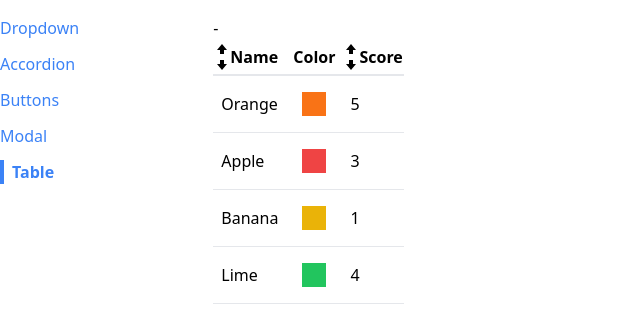
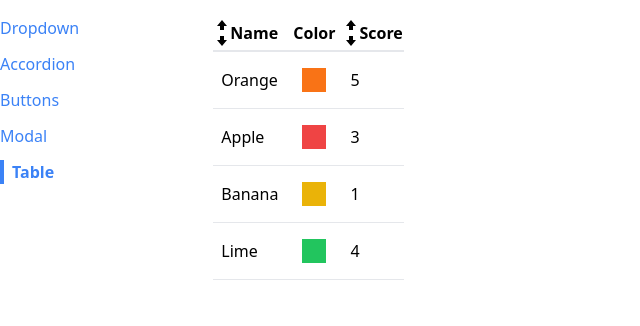
Before and after one commit to ingvillajimenez/comps, a React (Create React App) app: page /table in a window 1280 px wide. Shown: the top 326 px of the page, without its empty margins (0-640 px from the left). Built offline with nearby package versions, Linux system fonts and the light colour scheme.

Commit message:
Resetting Sort Order

```diff
--- a/src/components/SortableTable.js
+++ b/src/components/SortableTable.js
@@ -8,6 +8,12 @@
   const { config, data } = props;
 
   const handleClick = (label) => {
+    if (sortBy && label !== sortBy) {
+      setSortOrder("asc");
+      setSortBy(label);
+      return;
+    }
+
     if (sortOrder === null) {
       setSortOrder("asc");
       setSortBy(label);
@@ -60,12 +66,7 @@
     });
   }
 
-  return (
-    <div>
-      {sortOrder} - {sortBy}
-      <Table {...props} data={sortedData} config={updatedConfig} />
-    </div>
-  );
+  return <Table {...props} data={sortedData} config={updatedConfig} />;
 }
 
 function getIcons(label, sortBy, sortOrder) {
```
